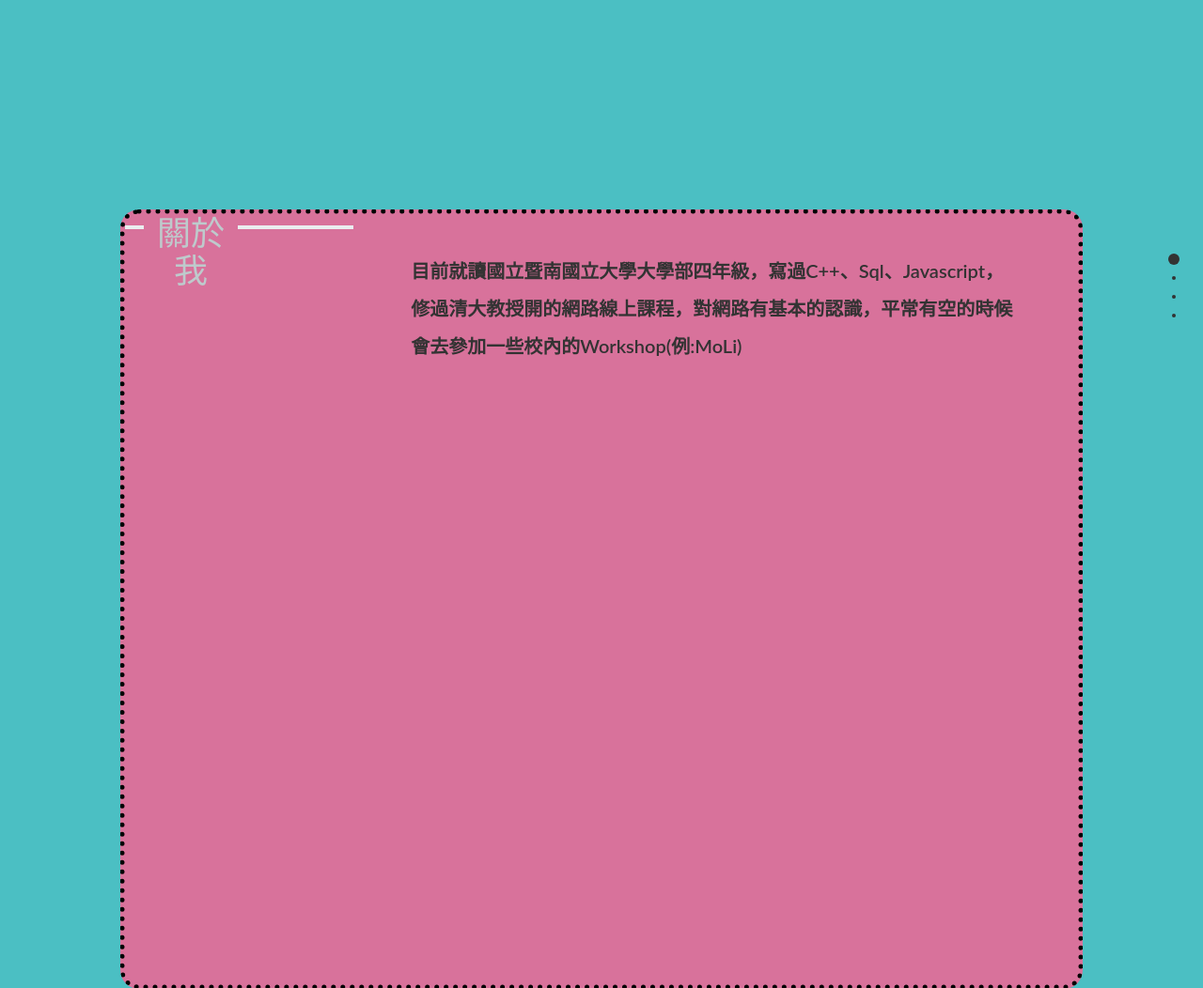
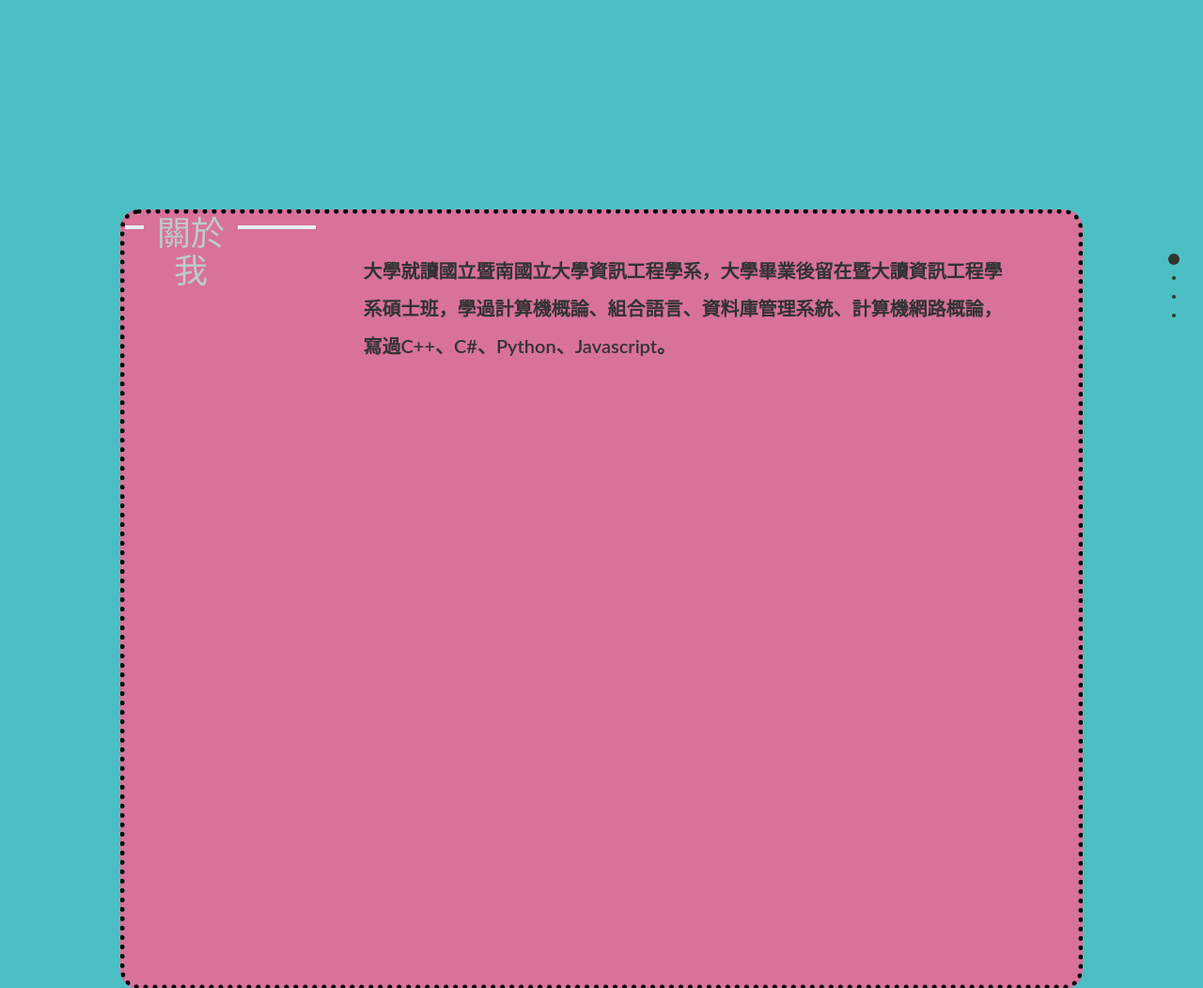
Before and after one commit to john95013600/my-first-blog, a Django app: page /aboutme/ in a window 1280 px wide. Shown: the part 524-1576 px from the top of the page at 94% size. Run offline with Django 3.2, Linux system fonts and the light colour scheme; parts of the project's set-up code (start-up, migrations or seed data) failed here and were passed over; some libraries are stand-ins or nearby versions.

Commit message:
about me css modify

```diff
--- a/blog/templates/blog/about_me.html
+++ b/blog/templates/blog/about_me.html
@@ -61,14 +61,17 @@
 			box-sizing: border-box;
 		}
 		.nav-extend{
-			height: 45%;
+			height: 40%;
 			top: 0px;
 			margin: 15px auto;
+		}
+		.nav-extend2{
+			height: 50%;
 		}
 		.nav-left{
 			float: left;
 			position: relative;
-			width: 30%;
+			width: 25%;
 		}
 		.nav-left h1{
 			width: 100px;
@@ -87,7 +90,7 @@
 		}
 		.nav-right{
 			float: left;
-			width: 64%;
+			width: 69%;
 			/*background-color: #333;*/
 			font-size: 20px;
 			text-align: left;
@@ -108,7 +111,11 @@
 			margin: 15px 20px;
 			letter-spacing: -2px;
 		}
+		.photo {
+			font-size: 26px;
+		}
 		#pic{
+			cursor: pointer;
 			margin: auto;
 			width: 100px;
 			height: 100px;
@@ -116,8 +123,8 @@
 			text-align: center;
 			background-image: url("../../static/me.jpg");
 			background-size:100px 100px;
-			/*background-position:;*/
 			background-repeat:no-repeat;
+
 		}
 		#pic::after{
 			content: "曾聖發"; color: #1c2b3d;
@@ -169,16 +176,41 @@
 		    0% { opacity: 1; transform: translateY(0px); }
 			100% { opacity: 0; transform: translateY(30px); }
 		}
+		@media only screen and (max-width: 960px) {
+		    .top_right{
+		        top: 50px;
+		        font-size: 20px;
+		    }
+		    .nav-right{
+		    	font-size: 17px;
+		    }
+		    .nav-left::before {
+		    	width: 50%;
+		    }
+		}
+		@media only screen and (max-width: 768px) {
+		    .top_right{
+		        top: 50px;
+		        font-size: 20px;
+		    }
+		    .nav-right{
+		    	font-size: 14px;
+		    }
+		    .nav-left::before {
+		    	width: 50%;
+		    }
+		}
+
 	</style>
 	<script type="text/javascript" src="../../static/css/jquery.fullPage.js"></script>
 	<script type="text/javascript">
 		$(document).ready(function() {
 		    $('#fullpage').fullpage({
 		        menu: '#menu',
-		        anchors:['關於我', '興趣','thirdpage','fourthPage'],
+		        anchors:['關於我', '興趣','Not ready yet','Photos'],
 		        navigation: true,
 		        navigationPosition: 'right',
-		        navigationTooltips: ['關於我', '興趣','thirdpage','fourthPage'],
+		        navigationTooltips: ['關於我', '興趣','Not ready yet','Photos'],
 		        css3: true,
 		        scrollingSpeed: 700,
 		        scrollOverflow: false,
@@ -199,7 +231,14 @@
 	</script>
 </head>
 <body>
-
+	<div id="fb-root"></div>
+<script>(function(d, s, id) {
+  var js, fjs = d.getElementsByTagName(s)[0];
+  if (d.getElementById(id)) return;
+  js = d.createElement(s); js.id = id;
+  js.src = "//connect.facebook.net/zh_TW/sdk.js#xfbml=1&version=v2.8&appId=1195677513840426";
+  fjs.parentNode.insertBefore(js, fjs);
+}(document, 'script', 'facebook-jssdk'));</script>
 
 	<div id="fullpage">
 
@@ -210,7 +249,7 @@
 	    	<div><span>Living</span><span>Like</span>What<span>You</span>Want</div>
 		    <div class="top_right" title="回到首頁"><a href="http://john95013600.pythonanywhere.com/">Back to Sai's website</a></div>
 		    <br>
-			<div id="pic"></div>
+			<a href="https://www.facebook.com/profile.php?id=100000775049013"><div id="pic"></div></a>
 	    </div>
 
     	<div class="nav-mid">
@@ -219,7 +258,7 @@
 			</div>
 			<div class="nav-right">
 				<br>
-				目前就讀國立暨南國立大學大學部四年級，寫過C++、Sql、Javascript，修過清大教授開的網路線上課程，對網路有基本的認識，平常有空的時候會去參加一些校內的Workshop(例:MoLi)
+				大學就讀國立暨南國立大學資訊工程學系，大學畢業後留在暨大讀資訊工程學系碩士班，學過計算機概論、組合語言、資料庫管理系統、計算機網路概論，寫過C++、C#、Python、Javascript。
 			</div>
 		</div>
     </div>
@@ -235,35 +274,34 @@
 					<span class="switch-on">看電影</span>
 					<span class="switch-off">打羽毛球</span>
 					<span class="switch-off">跑步</span>
-					<span class="switch-off">學好玩的語言</span>
-					<span class="switch-off">吃美食</span>
-				</span><br>
-				目前就讀國立暨南國立大學大學部四年級，
-				</span>
+					<span class="switch-off">學習新的語言、框架</span>
+					<span class="switch-off">挑戰百岳</span>
+				</span><br></span>
+				最近在做事的時候開著Twitch實況，邊聽邊做事，擅長的樂器:烏克麗麗，喜歡挑戰自己在每方面的極限，聽起來很變態的感覺XD，最近迷上心理學相關的書和影集了。
 			</div>
 		</div>
-		<div class="nav-mid nav-extend">
+		<div class="nav-mid nav-extend nav-extend2">
 			<div class="nav-left">
-				<h1>愛好</h1>
+				<h1>專長</h1>
 			</div>
 			<div class="nav-right">
-
+			<br>
+				由於大三、大四專題階段比較常接觸網頁相關的部分，所以對HTML、JS、CSS都有一點認識，也很喜歡JS這個語言的一些特性，所以也一直都有在關注一些JS框架，如:Jquery、Node.JS、React JS等等。
+			<br>
+				也有學過Cisco及Juniper的一些線上課程，對於網路拓譜的架構及建置都有基礎的了解，研究所目前研究領域是4G_LTE網路及排隊理論相關的問題。
 			</div>
 		</div>
     </div>
     <div class="section">Some section</div>
-     <div class="section">
-
-		    <div class="slide" data-anchor="slide1"><img src="" alt="">
-		    <br>Slide 1</div>
-		    <div class="slide"> <img src="" alt=""> Slide 2</div>
+     <div class="section photo" >
+				<!-- data-anchor="slide1" -->
+		    <div class="slide" style="color: #ffffff"><img src="https://scontent-lax3-1.xx.fbcdn.net/v/t1.0-9/12310462_914543291914830_589106143893099089_n.jpg?oh=fcd384adf54e1e7ce612e4e5511cfe9d&oe=58EED62E" alt="Graduation uniform photo" style="height: 80%;">
+		    <br>Graduation uniform photo</div>
+		    <div class="slide" style="color: rgb(189, 60, 60)"> <img src="https://scontent-lax3-1.xx.fbcdn.net/t31.0-8/277523_465661840136313_939769607_o.jpg" alt="我是秋天的一棵樹" style="width: 80%;">
+		    <br>我是秋天的一棵樹</div>
 		    <div class="slide"> Slide 3 </div>
 		    <div class="slide"> Slide 4 </div>
 			<div id="footer">
-        <hr>
-        © <a href="https://www.facebook.com/profile.php?id=100000775049013">john95013600</a>  Since 2016 .
-        <br>
-        <p style="margin-top: 5px">Contact me : <a href="mailto:s101321004@mail1.ncnu.edu.tw"><span class="glyphicon glyphicon-envelope" ></span> Me</a></p>
     </div>
 		</div>
 
--- a/blog/templates/blog/base.html
+++ b/blog/templates/blog/base.html
@@ -50,7 +50,7 @@
                 <a href="http://john95013600.pythonanywhere.com/"><h2>Article.</h2></a>
             </div>
             <div class="top-row">
-                <a href="http://john95013600.pythonanywhere.com/about_me"><h2>About Me.</h2></a>
+                <a href="http://john95013600.pythonanywhere.com/aboutme/"><h2>About Me.</h2></a>
             </div>
         </div>
 
```
